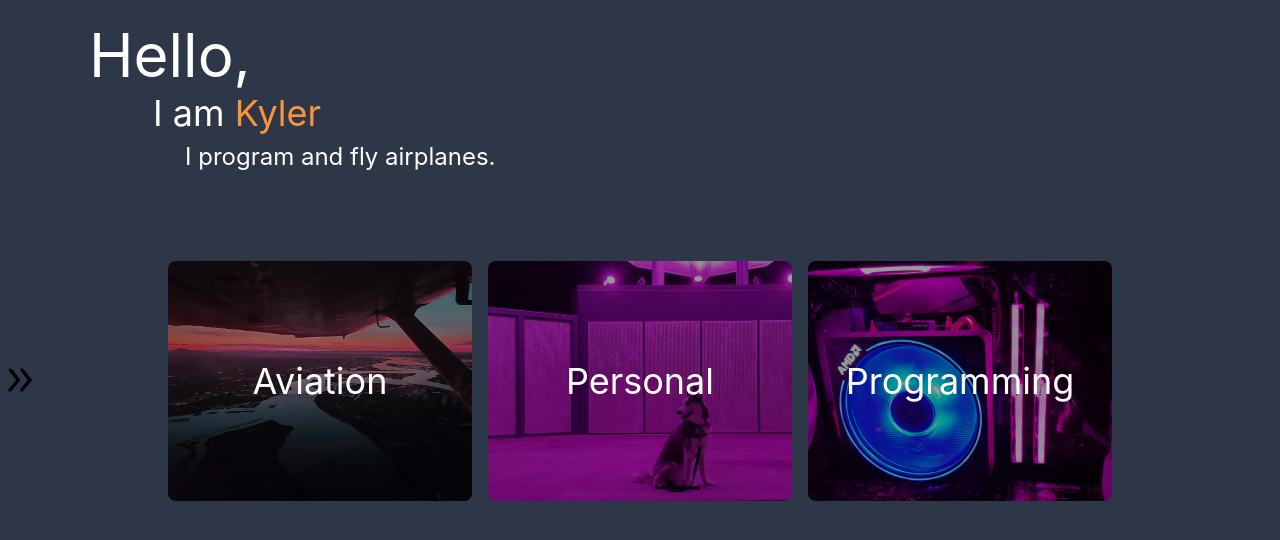
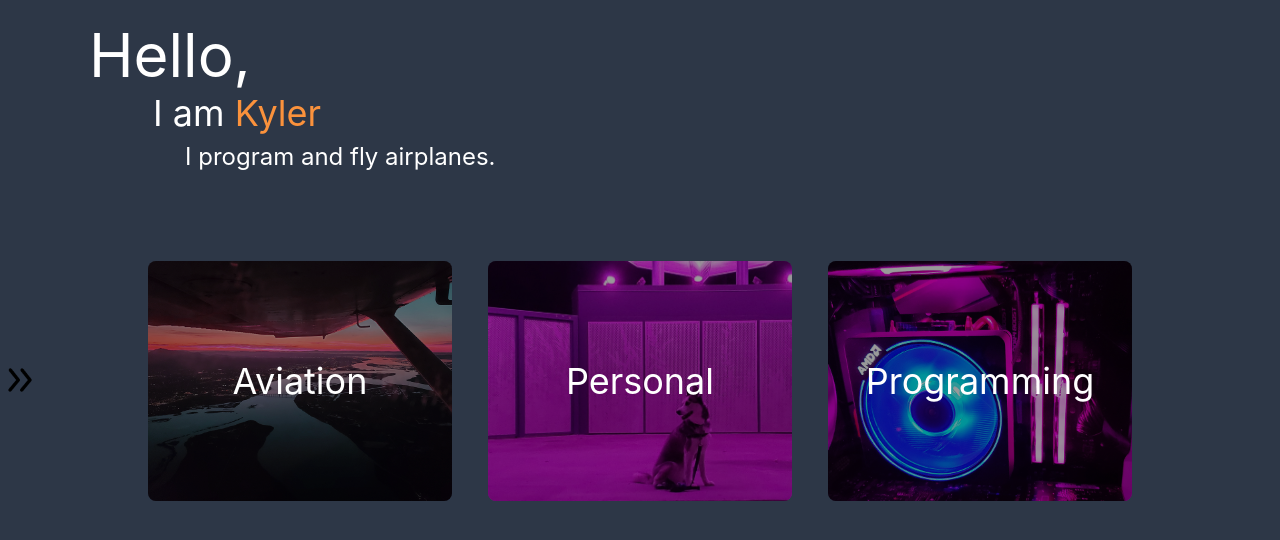
Before and after one commit to fisher60/portfolio, a React (Create React App) app in the folder portfolio/: page / in a window 1280 px wide. Shown: the top 540 px of the page. Built offline with nearby package versions, Linux system fonts and the light colour scheme.

Commit message:
add mobile responsiveness to categories on home page

```diff
--- a/portfolio/src/components/category.jsx
+++ b/portfolio/src/components/category.jsx
@@ -5,9 +5,9 @@ import "./category.css";
 export default function Category(props){
     const [isHovered, setIsHovered] = useState(false);
     return(
-        <div className="md:w-[25vw]">
+        <div className="w-screen md:w-[25vw]">
             <div className={
-                    "relative md:h-[20vw] border-solid border-transparent rounded-2xl border-8 " +
+                    "relative h-[50vh] md:h-[20vw] border-solid border-transparent rounded-2xl border-8 " +
                     "bg-transparent overflow-hidden"
                 }
                 onMouseEnter={() => setIsHovered(true)}
--- a/portfolio/src/components/home.jsx
+++ b/portfolio/src/components/home.jsx
@@ -13,7 +13,7 @@ export default function Home(){
                 <p className="text-2xl ml-40 pt-2">I program and fly airplanes.</p>
             </div>
 
-            <div className="flex flex-col md:flex-row items-center justify-center pt-20">
+            <div className="flex flex-col md:flex-row items-center justify-center md:space-x-5 pt-20">
                 <Category title="Aviation" navLink="aviation" backgroundImg={aviationImg}/>
                 <Category title="Personal" navLink="personal" backgroundImg={personalImg}/>
                 <Category title="Programming" navLink="programming" backgroundImg={programmingImg}/>
```
